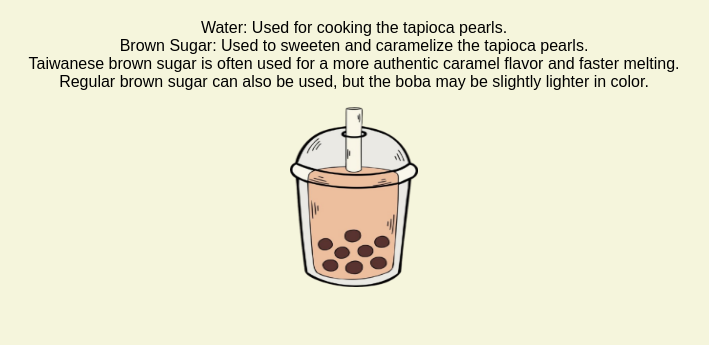
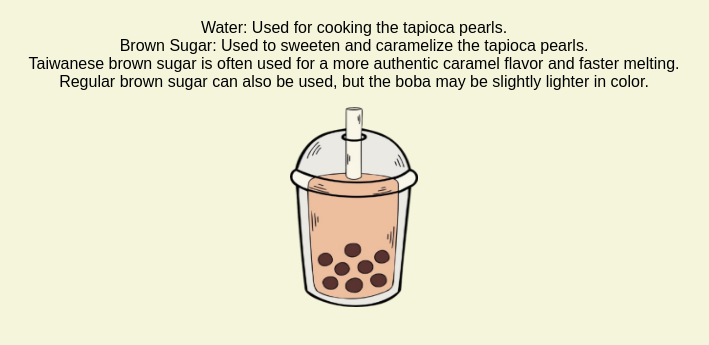
Before and after one commit to lilyy505/BobaCollect, a plain HTML site: page index.html in a window 1280 px wide. Shown: the part 61-406 px from the top of the page, without its empty margins (286-995 px from the left). Drawn offline with Linux system fonts and the light colour scheme.

Commit message:
Update index.html

```diff
--- a/index.html
+++ b/index.html
@@ -10,5 +10,5 @@ Water: Used for cooking the tapioca pearls. <br>
 Brown Sugar: Used to sweeten and caramelize the tapioca pearls. <br>
 Taiwanese brown sugar is often used for a more authentic caramel flavor and faster melting. <br>
 Regular brown sugar can also be used, but the boba may be slightly lighter in color. </p>
-  <div><img src="boba.png" alt="Boba Cup" width="128" height="180"></div>
+  <div><img src="boba.png" alt="Boba Cup" width="128" height="200"></div>
 </html>
```
